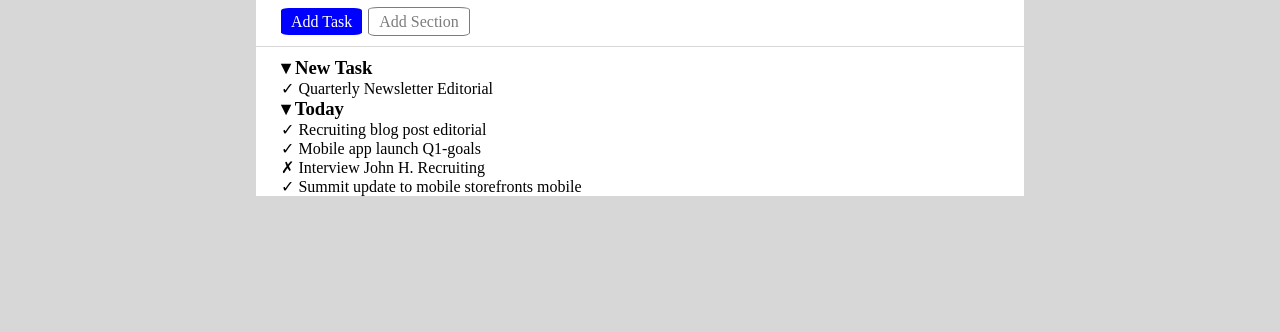
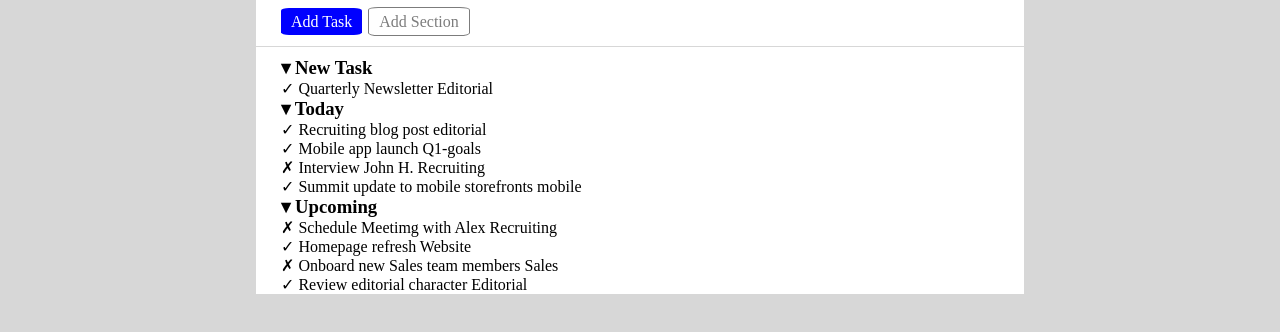
Before and after one commit to Antonio-Italiano/html-css-toboolist, a plain HTML site: page index.html in a window 1280 px wide. Shown: the part 82-414 px from the top of the page. Drawn offline with Linux system fonts and the light colour scheme.

Commit message:
add section Upcoming

```diff
--- a/index.html
+++ b/index.html
@@ -44,6 +44,15 @@
             <p><span class="check">&check;</span> Summit update to mobile storefronts <span class="tag tag-arancione">mobile</span></p>
         </section>
 
+        <!--section Upcoming-->
+        <section>
+            <h3>&#9662; Upcoming</h3>
+            <p><span class="cross">&cross;</span> Schedule Meetimg with Alex <span class="tag tag-verde">Recruiting</span></p>
+            <p><span class="check">&check;</span> Homepage refresh <span class="tag tag-fucsia">Website</span></p>
+            <p><span class="cross">&cross;</span> Onboard new Sales team members <span class="tag tag-verdechiaro">Sales</span></p>
+            <p><span class="check">&check;</span> Review editorial character <span class="tag tag-arancione">Editorial</span></p>
+        </section>
+
     </main>
 </body>
 </html>
```
